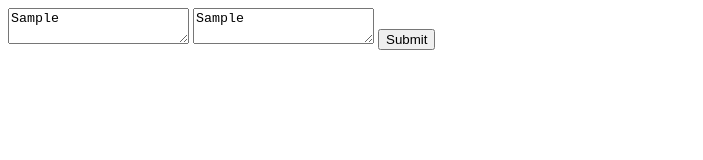
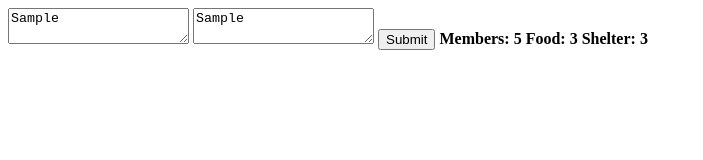
Before and after one commit to Fietzsche/Commune, a plain HTML site: page index.html in a window 1280 px wide. Both pictures are taken after typing "Sample", "Sample" into the empty fields and a click on the button "Submit". Shown: the whole page, without its empty margins (0-703 px from the left). Drawn offline with nearby package versions, Linux system fonts and the light colour scheme.

Commit message:
Added basic functionality with ability to enter which workers work on which aspect of the commune, and showing the amount of certain resources

```diff
--- a/index.html
+++ b/index.html
@@ -9,19 +9,41 @@
 
 	<textarea id = "Food"></textarea>
 	<textarea id = "Shelter"></textarea>
-	<button onclick = createRoles()>Submit</button>
+	<button onclick = loadScreen()>Submit</button>
+
+	<b id = "membersText"></b>
+	<b id = "foodText"></b>
+	<b id = "shelterText"></b>
 </body>
 
 <script>
 	var members = 5;
-	var food;
-	var shelter;
+	var food = 3.0;
+	var shelter = 3.0;
 
 	var assignedFood;
 	var assignedShelter;
 
+	function loadScreen() {
+		document.getElementById("membersText").innerHTML = "Members: " + members;
+		document.getElementById("foodText").innerHTML = "Food: " + food;
+		document.getElementById("shelterText").innerHTML = "Shelter: " + shelter;
+		createRoles();
+	}
+
 	function createRoles() {
-		alert("success");
+		assignedFood = document.getElementById("Food").value;
+		assignedShelter = document.getElementById("Shelter").value;
+
+		setTimeout(function() {
+			for (var i = 0; i < assignedFood; i++) {
+				food += .1;
+			}
+			alert(food);
+			document.getElementById("membersText").innerHTML = "Members: " + members;
+			document.getElementById("foodText").innerHTML = "Food: " + food;
+			document.getElementById("shelterText").innerHTML = "Shelter: " + shelter;
+		}, 2000);
 	}
 
 </script>
```
